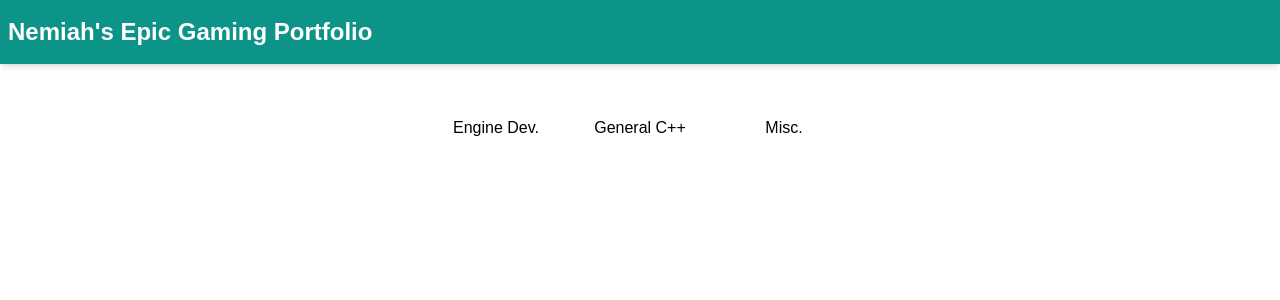
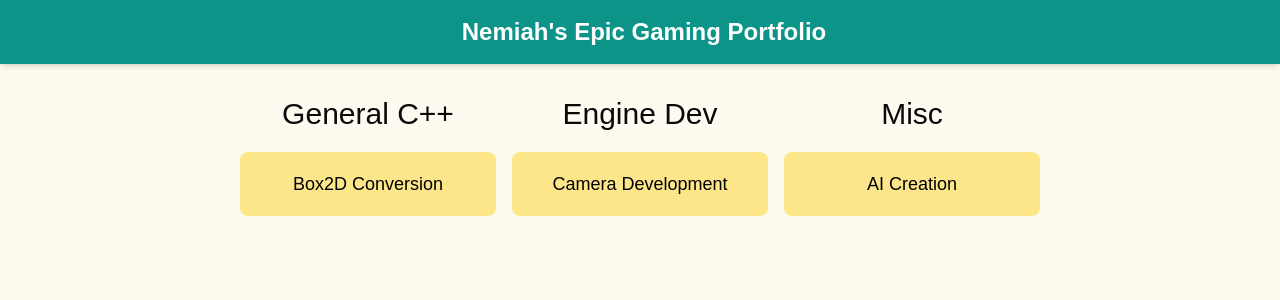
Before and after one commit to NemiahHayes/Portfolio, a Next.js app in the folder gp-portfolio/: page / in a window 1280 px wide. Shown: the top 300 px of the page. Built offline with nearby package versions, Linux system fonts and the light colour scheme.

Commit message:
article system

```diff
--- /dev/null
+++ b/gp-portfolio/articles/article-ai.md
@@ -0,0 +1,6 @@
+---
+title: "AI Creation"
+category: "Misc"
+date: "27-09-2024"
+---
+st
--- /dev/null
+++ b/gp-portfolio/articles/article-box2dhelper.md
@@ -0,0 +1,6 @@
+---
+title: "Box2D Conversion"
+category: "General C++"
+date: "26-09-2024"
+---
+st
--- /dev/null
+++ b/gp-portfolio/articles/article-camera.md
@@ -0,0 +1,38 @@
+---
+title: "Camera Development"
+category: "Engine Dev"
+date: "26-09-2024"
+---
+![header](/images/720.jpeg)
+
+In order to fully realize my idea for the Individual Game Project,
+I had to develop a game camera which would move around the world with the player,
+this is a concept that isn&#39;t exactly new to gaming, however I found it a unique challenge to implement
+my very own implementation.
+To sum the process up in simple terms: I had to offset every sprite in the game by my given camera&#39;s position vector.
+
+In order to really understand the process, I had to conceptualise two different spaces that I&#39;d be working with- the screen space, and the world space.
+The screen space is the regular space we'd be working with, it's space that's entirely defined by your screen, a vector2 of (0,0) will always be in the top right,
+and the bottom right corner ends at a vector2 of (screenwidth, screenheight), with anything outside of those parameters displaying outside of the screen.
+
+The world space works entirely relatively to itself, it allows objects to keep track of their own positions. So if an object were to be at world space vector2(0,0), and the screen space were
+to change entirely, the object, in world space, would still be sitting at (0,0).
+
+The challenge and job of the (2D) Camera is to translate between these two spaces.
+
+It sounds simple, and compared to other topics which I&#39;ve tackled it should have been- and at first it really was. The initial calculations are quite simple:
+
+**From World to Screen:**
+
+`((worldPosition - cameraPosition) - offset)`
+
+**From Screen to World:**
+
+`((screenPosition + cameraPosition) + offset)`
+
+With offset being the middle of the screen in my case.
+
+I had an issue where this actually interacted quite weirdly with my Box2D, the sprites would scale correctly, however, now the collision boxes wouldn't. I got stuck for hours on this,
+and the solution was that I hadn't actually scaled my camera properly to match the Box2D objects.
+I just had to apply my conversion function between pixel and box2d units, a literal one line job. That is all.
+Lessons Learned? Really make sure you know the frameworks you're working with.
--- /dev/null
+++ b/gp-portfolio/lib/articles.ts
@@ -0,0 +1,81 @@
+import fs from "fs"
+import matter from "gray-matter"
+import path from "path"
+import moment from "moment"
+import { remark } from "remark"
+import html from "remark-html"
+
+import type { ArticleItem } from "../types"
+
+const articleDirectory = path.join(process.cwd(), "articles")
+
+const getSortedArticles = (): ArticleItem[] => {
+    const fileNames = fs.readdirSync(articleDirectory)
+
+    const allArticlesData = fileNames.map((fileName) => {
+        const id = fileName.replace(/\.md$/, "")
+
+        const fullPath = path.join(articleDirectory, fileName)
+        console.log(fullPath)
+
+        const fileContents = fs.readFileSync(fullPath, "utf-8")
+
+        const matterResult = matter(fileContents)
+
+        return {
+            id,
+            title: matterResult.data.title,
+            category: matterResult.data.category,
+            date: matterResult.data.date,
+        }
+    })
+
+    return allArticlesData.sort((a, b) => {
+        const format = "DD-MM-YYYY"
+        const dateOne = moment(a.date, format)
+        const dateTwo = moment(b.date, format)
+        if (dateOne.isBefore(dateTwo)) {
+            return -1
+        } else if (dateTwo.isAfter(dateOne)) {
+            return 1
+        } else {
+            return 0
+        }
+    })
+}
+
+export const getCategoriseArticles = (): Record<string, ArticleItem[]> => {
+    const sortedArticles = getSortedArticles()
+    const categorisedArticles: Record<string, ArticleItem[]> = {}
+
+    sortedArticles.forEach(article => {
+        if (!categorisedArticles[article.category]) {
+            categorisedArticles[article.category] = []
+        }
+        categorisedArticles[article.category].push(article)
+    })
+
+    return categorisedArticles
+}
+
+export const getArticleData = async (id: string) => {
+    const fullPath = path.join(articleDirectory, `${id}.md`)
+
+    const fileContents = fs.readFileSync(fullPath, "utf-8")
+
+    const matterResult = matter(fileContents)
+
+    const processedContent = await remark()
+        .use(html)
+        .process(matterResult.content)
+
+    const contentHTML = processedContent.toString()
+
+    return {
+        id,
+        contentHTML,
+        title: matterResult.data.title,
+        category: matterResult.data.category,
+        date: moment(matterResult.data.date, "DD-MM-YYYY").format("MMMM DD YYYY")
+    }
+}
--- /dev/null
+++ b/gp-portfolio/src/app/[slug]/page.tsx
@@ -0,0 +1,27 @@
+import Link from "next/link";
+import { ArrowLeftIcon } from "@heroicons/react/24/solid"
+import { getArticleData } from "../../../lib/articles"
+
+const Article = async ({ params }: { params: { slug: string } }) => {
+    const articleData = await getArticleData(params.slug)
+
+    return (
+        <section className="my-24 mx-32">
+            <div className="flex justify-center">
+                <Link href={"/"} className="flex flex-row gap-5 mx-2 place-items-center">
+                    < ArrowLeftIcon width={20} />
+                    <p>Return</p>
+                </Link>
+            </div>
+            <div className="text-3xl flex flex-col t-12 mt-6 mb-3">
+                <center>
+                    <h1>{articleData.title}</h1>
+                    <p className="mx-6 text-sm">{articleData.date.toString()}</p>
+                </center>
+            </div>
+            <article className="flex flex-col gap-3 text-sm tracking-wide mx-64 mt-6" dangerouslySetInnerHTML={{__html: articleData.contentHTML }} />
+        </section>
+    )
+}
+
+export default Article;
--- a/gp-portfolio/src/app/globals.css
+++ b/gp-portfolio/src/app/globals.css
@@ -3,14 +3,14 @@
 @tailwind utilities;
 
 :root {
-  --background: #ffffff;
-  --foreground: #171717;
+  --background: #FFFAF0;
+  --foreground: #0a0a0a;
 }
 
 @media (prefers-color-scheme: dark) {
   :root {
-    --background: #0a0a0a;
-    --foreground: #ededed;
+    --background: #FFFAF0;
+    --foreground: #0a0a0a;
   }
 }
 
@@ -24,3 +24,10 @@
     text-wrap: balance;
   }
 }
+
+img[alt=header] {
+  width: 25%;
+  display: block;
+  margin-left: auto;
+  margin-right: auto;
+  justify-content: center;}
--- a/gp-portfolio/src/app/page.tsx
+++ b/gp-portfolio/src/app/page.tsx
@@ -1,25 +1,23 @@
 import Link from "next/link";
+import { getCategoriseArticles } from "../../lib/articles";
+import ArticleItemList from "../components/articlelistitem"
 
 export default function Home() {
-  const navButton =
-    "bg-white text-black p-4 w-32 h-16 flex items-center justify-center rounded-lg hover:bg-gray-600 transition";
+  const articles = getCategoriseArticles();
 
+  console.log(articles);
   return (
     <main>
       <div className="min-h-screen mt-16">
         {/* Buttons */}
         <div className="flex justify-center space-x-4 mt-24">
-          <Link href="/enginedevelopment" className={navButton}>
-            Engine Dev.
-          </Link>
-
-          <Link href="/generalcplusplus" className={navButton}>
-            General C++
-          </Link>
-
-          <Link href="/misc" className={navButton}>
-            Misc.
-          </Link>
+          {articles != null && Object.keys(articles).map(article => (
+            <ArticleItemList
+              category={article}
+              articles={articles[article]}
+              key={article}
+            />
+          ))}
         </div>
       </div>
     </main>
--- /dev/null
+++ b/gp-portfolio/src/components/articlelistitem.tsx
@@ -0,0 +1,26 @@
+import Link from "next/link"
+import type { ArticleItem } from "../../types"
+
+interface Props {
+    category: string,
+    articles: ArticleItem[]
+}
+
+const navButton = "bg-amber-200 text-black p-4 w-64 h-16 flex items-center justify-center rounded-lg hover:bg-amber-500 transition";
+
+const ArticleItemList = ({category, articles}: Props) => {
+    return (
+        <div className="flex flex-col gap-5">
+            <center><h2 className="text-3xl">{category}</h2></center>
+            <div className="flex flex-col gap-2.5 text-lg">
+                { articles.map((article, id) => (
+                    <Link href={`/${article.id}`} className={navButton}>
+                        {article.title}
+                    </Link>
+                ))}
+            </div>
+        </div>
+    )
+}
+
+export default ArticleItemList
--- a/gp-portfolio/src/components/navbar.js
+++ b/gp-portfolio/src/components/navbar.js
@@ -16,31 +16,12 @@
 
   return (
     <nav className="bg-teal-600 fixed w-full top-0 z-10 shadow-md">
-      <div className="flex items-center justify-between max-w-7xl mx-auto h-16">
+      <div className="flex items-center justify-center max-w-7xl mx-auto h-16">
 
         {/* Logo */}
         <div className="text-white text-2xl font-bold pl-2">
           <Link href="/">Nemiah&#39;s Epic Gaming Portfolio</Link>
         </div>
-
-        {/* Hamburger Button (for mobile screens) */}
-        <div className="sm:hidden">
-          <button onClick={toggleMenu} className="text-white focus:outline-none">
-            <svg className="w-6 h-6" fill="none" stroke="currentColor" viewBox="0 0 24 24" xmlns="http://www.w3.org/2000/svg">
-              <path strokeLinecap="round" strokeLinejoin="round" strokeWidth="2" d={isOpen ? 'M6 18L18 6M6 6l12 12' : 'M4 6h16M4 12h16M4 18h16'} />
-            </svg>
-          </button>
-        </div>
-
-        {/* Menu Items */}
-        <div className={`sm:flex space-x-0 ${isOpen ? 'block' : 'hidden'} sm:block`}>
-          <Link href="/" className={`${baseNavLinkClass} ${pathname === '/' ? activeNavLinkClass : inactiveNavLinkClass}`}>
-            Home
-          </Link>
-          <Link href="./" className={`${baseNavLinkClass} ${pathname === '/' ? activeNavLinkClass : inactiveNavLinkClass}`}>
-            Back
-          </Link>
-        </div>
       </div>
     </nav>
   );
--- /dev/null
+++ b/gp-portfolio/types/index.ts
@@ -0,0 +1,6 @@
+export type ArticleItem = {
+    id: string,
+    title: string,
+    category: string,
+    date: string,
+}
```
Also changed, not shown: gp-portfolio/package.json (+13 -4 lines), gp-portfolio/mdx-components.tsx (added), gp-portfolio/public/images/720.jpeg (renamed from gp-portfolio/public/static/images/720.jpeg), 1 other file (tests, documents, lock files or other folders).
